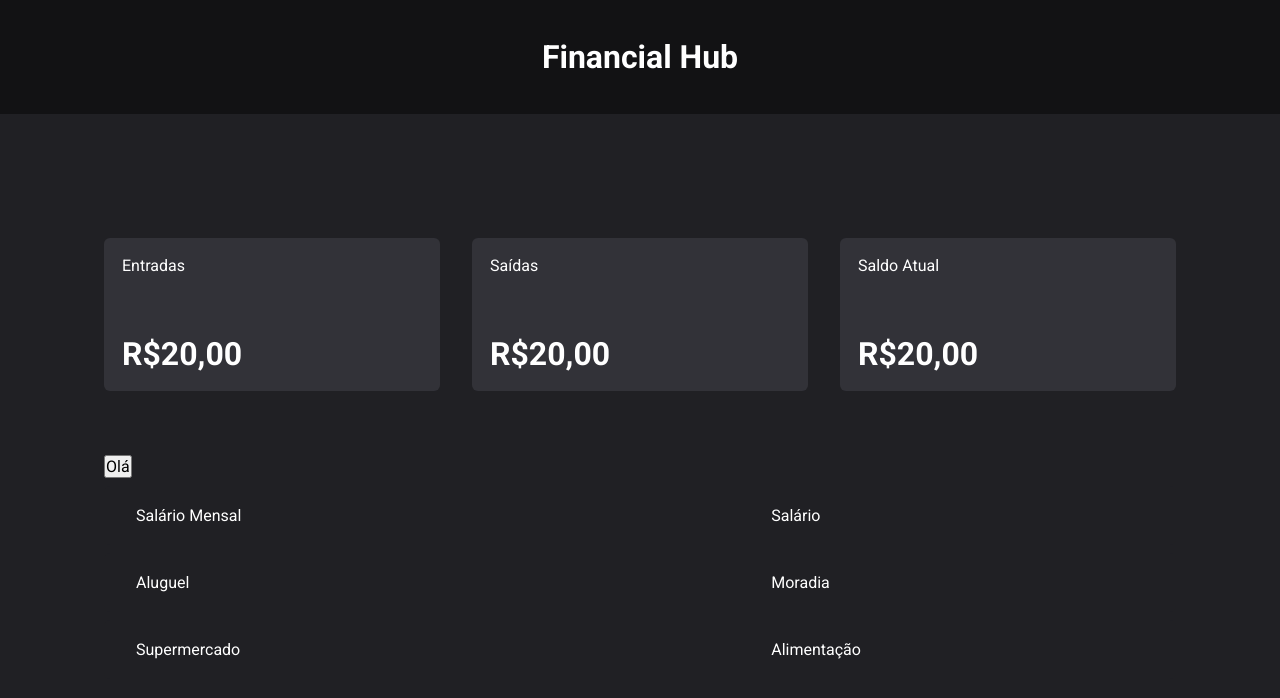
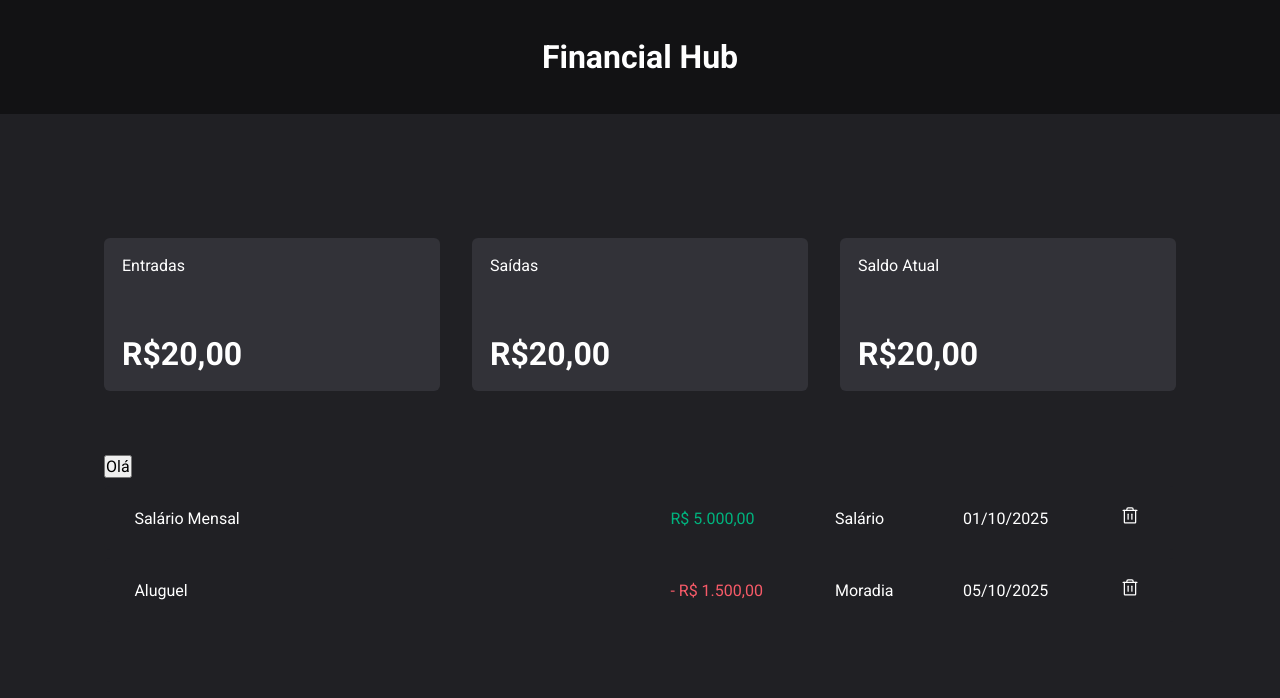
Before and after one commit to PauloVitorrr/financial-hub, a React (Vite) app: page / in a window 1280 px wide. Shown: the top 698 px of the page. Built offline with nearby package versions, Linux system fonts and the light colour scheme; data requests are answered from the project's data file.

Commit message:
feat: função de deletar

```diff
--- a/db.json
+++ b/db.json
@@ -1,7 +1,7 @@
 {
   "transactions": [
     {
-      "id": 1,
+      "id": "1",
       "description": "Salário Mensal",
       "value": 5000,
       "category": "Salário",
@@ -9,20 +9,12 @@
       "date": "2025-10-01"
     },
     {
-      "id": 2,
+      "id": "2",
       "description": "Aluguel",
       "value": 1500,
       "category": "Moradia",
       "type": "Saída",
       "date": "2025-10-05"
-    },
-    {
-      "id": 3,
-      "description": "Supermercado",
-      "value": 450,
-      "category": "Alimentação",
-      "type": "Saída",
-      "date": "2025-10-08"
     }
   ]
 }
--- a/package.json
+++ b/package.json
@@ -13,6 +13,7 @@
     "@types/styled-components": "^5.1.34",
     "axios": "^1.12.2",
     "json-server": "^1.0.0-beta.3",
+    "phosphor-react": "^1.4.1",
     "react": "^19.1.1",
     "react-dom": "^19.1.1",
     "styled-components": "^6.1.19"
--- a/src/contexts/TransactionsContext.tsx
+++ b/src/contexts/TransactionsContext.tsx
@@ -4,16 +4,16 @@ import { api } from "../services/axios";
 interface Transaction {
   id: number;
   description: string;
-  type: "outcome" | "income";
-  price: number;
+  type: "Entrada" | "Saída";
+  value: number;
   category: string;
-  createdAt: string;
+  date: string;
 }
 
 interface TransactionContextType {
   transactions: Transaction[];
   fetchTransactions: (query?: string) => Promise<void>;
-  //   deleteTransactions: (id: number) => Promise<void>;
+  deleteTransactions: (id: number) => Promise<void>;
 }
 
 interface TransactionsProviderProps {
@@ -37,6 +37,16 @@ export function TransactionsProvider({ children }: TransactionsProviderProps) {
     setTransactions(response.data);
   }
 
+  async function deleteTransactions(id: number) {
+    await api.delete(`/transactions/${id}`);
+
+    const filterIdTransaction = transactions.filter(
+      (transaction) => transaction.id !== id
+    );
+
+    setTransactions(filterIdTransaction);
+  }
+
   useEffect(() => {
     fetchTransactions();
   }, []);
@@ -46,6 +56,7 @@ export function TransactionsProvider({ children }: TransactionsProviderProps) {
       value={{
         transactions,
         fetchTransactions,
+        deleteTransactions,
       }}
     >
       {children}
--- a/src/pages/Transactions/index.tsx
+++ b/src/pages/Transactions/index.tsx
@@ -3,9 +3,13 @@ import { Header } from "../../components/Header";
 import Summary from "../../components/Summary";
 import * as S from "./styles";
 import { TransactionsContext } from "../../contexts/TransactionsContext";
+import { dateFormatter, priceFormatter } from "../../utils/formatter";
+import { Trash } from "phosphor-react";
 
 export default function Transactions() {
-  const { transactions } = useContext(TransactionsContext);
+  const { transactions, deleteTransactions } = useContext(TransactionsContext);
+
+  console.log(transactions, "transactions page");
 
   return (
     <div>
@@ -24,20 +28,18 @@ export default function Transactions() {
                     <td width="50%">{transaction.description}</td>
                     <td>
                       <S.PriceHighLight variant={transaction.type}>
-                        {transaction.type === "outcome" && "- "}
-                        {/* {priceFormatter.format(transaction.price)} */}
+                        {transaction.type === "Saída" && "- "}
+                        {priceFormatter.format(transaction.value)}
                       </S.PriceHighLight>
                     </td>
                     <td>{transaction.category}</td>
+                    <td>{dateFormatter.format(new Date(transaction.date))}</td>
                     <td>
-                      {/* {dateFormatter.format(new Date(transaction.createdAt))} */}
-                    </td>
-                    <td>
-                      {/* <ButtonDelete
+                      <S.ButtonDelete
                         onClick={() => deleteTransactions(transaction.id)}
                       >
                         <Trash size={20} />
-                      </ButtonDelete> */}
+                      </S.ButtonDelete>
                     </td>
                   </tr>
                 );
--- a/src/pages/Transactions/styles.ts
+++ b/src/pages/Transactions/styles.ts
@@ -21,7 +21,7 @@ export const TransactionsTable = styled.table`
   /* margin-top: 1.5rem; */
 
   td {
-    padding: 1.25rem 2rem;
+    padding: 1.25rem 1.9rem;
     background: ${(props) => props.theme["gray-800"]};
 
     &:first-child {
@@ -37,12 +37,23 @@ export const TransactionsTable = styled.table`
 `;
 
 interface PriceHighLightProps {
-  variant: "income" | "outcome";
+  variant: "Entrada" | "Saída";
 }
 
 export const PriceHighLight = styled.span<PriceHighLightProps>`
   color: ${(props) =>
-    props.variant === "income"
+    props.variant === "Entrada"
       ? props.theme["green-300"]
       : props.theme["red-300"]};
 `;
+
+export const ButtonDelete = styled.button`
+  border: none;
+  background-color: transparent;
+  color: ${(props) => props.theme["white"]};
+  cursor: pointer;
+
+  &:hover {
+    color: ${(props) => props.theme["red-300"]};
+  }
+`;
--- /dev/null
+++ b/src/utils/formatter.ts
@@ -0,0 +1,6 @@
+export const dateFormatter = new Intl.DateTimeFormat("pt-br");
+
+export const priceFormatter = new Intl.NumberFormat("pt-br", {
+  style: "currency",
+  currency: "BRL",
+});
```
Also changed, not shown: 1 other file (tests, documents, lock files or other folders).
